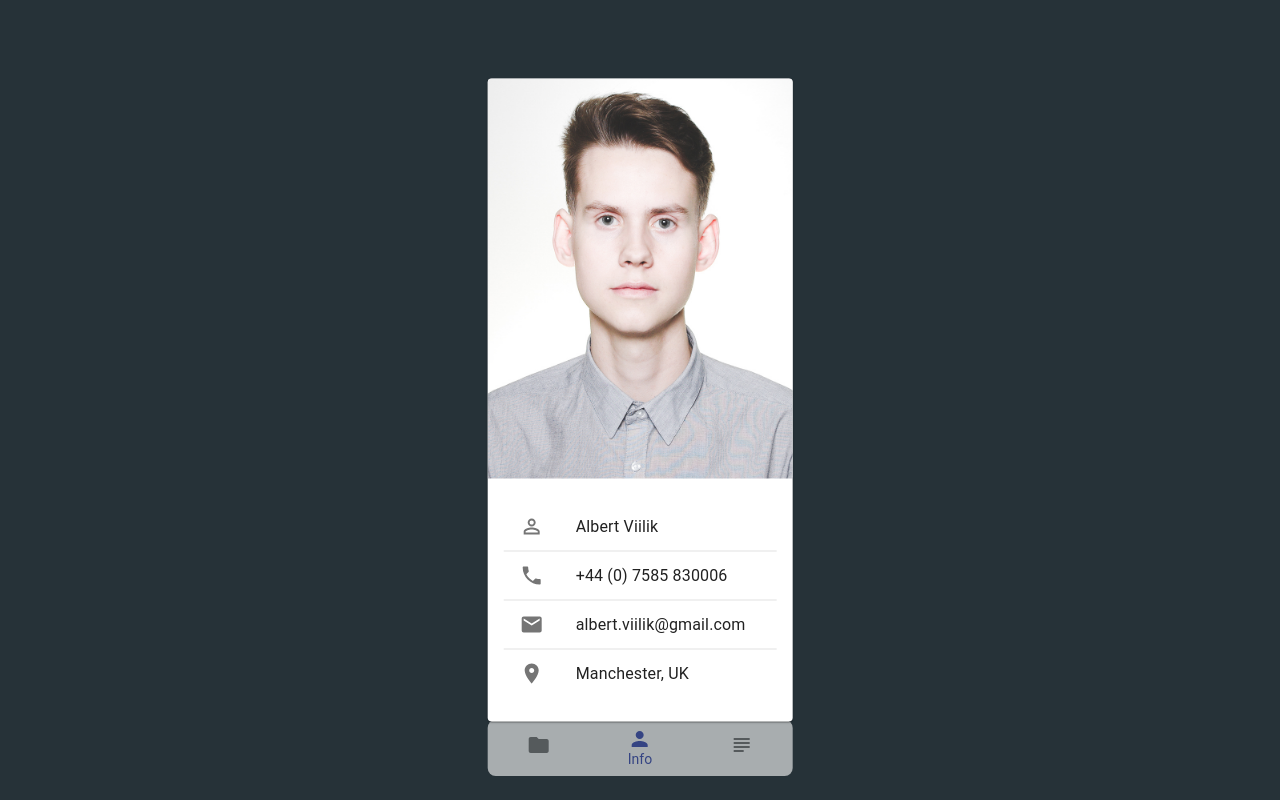
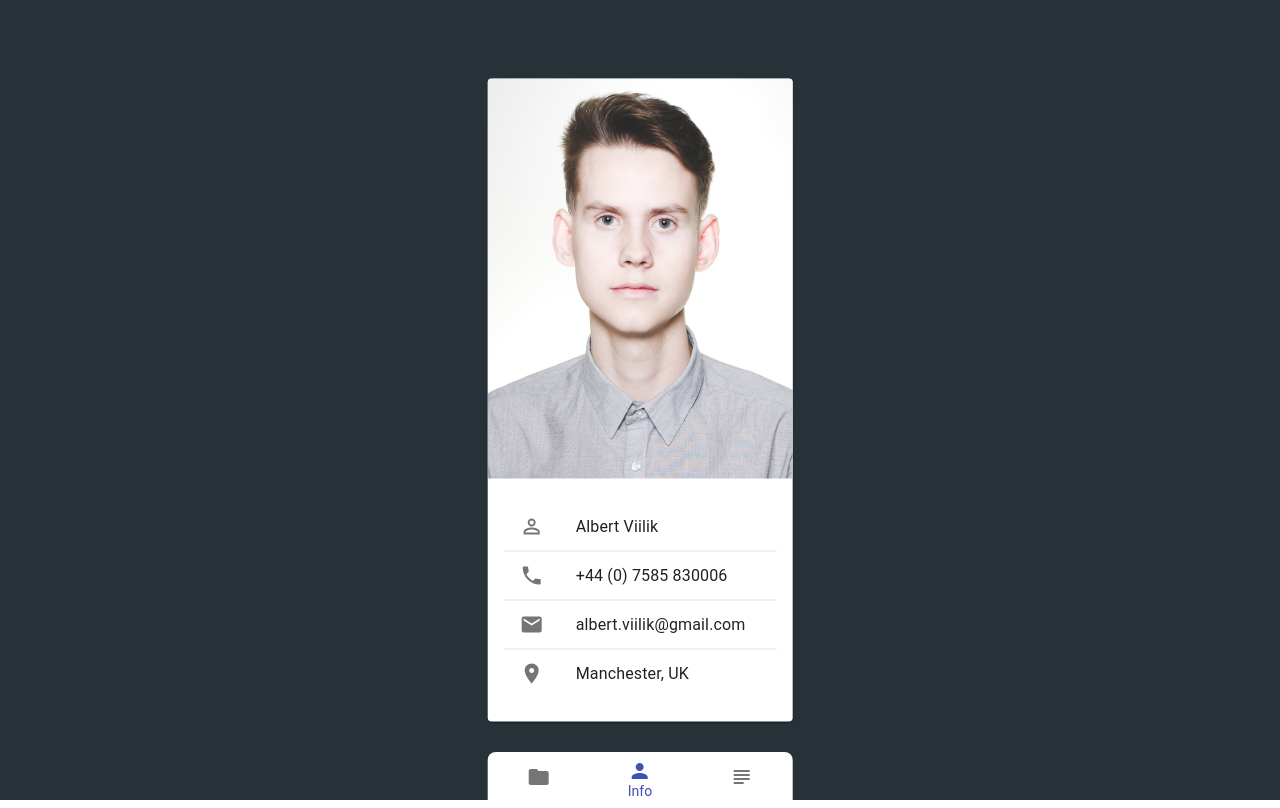
Before and after one commit to albertviilik/albertviilik.github.io, a React (Create React App) app: page / in a window 1280 px wide. Built offline with nearby package versions, Linux system fonts and the light colour scheme.

Commit message:
Removed Dock Transparency and Adjusted the Position

```diff
--- a/src/components/dock/dock.css
+++ b/src/components/dock/dock.css
@@ -1,10 +1,11 @@
 .nav {
     position: absolute;
-    top: 90vh;
+    top: 94vh;
     left: 50vw;
     transform: translate(-50%);
-    border-radius: 8px;
-    opacity: 0.6;
+    border-top-left-radius: 8px;
+    border-top-right-radius: 8px;
+    opacity: 1;
 }
 
 .button {
```
